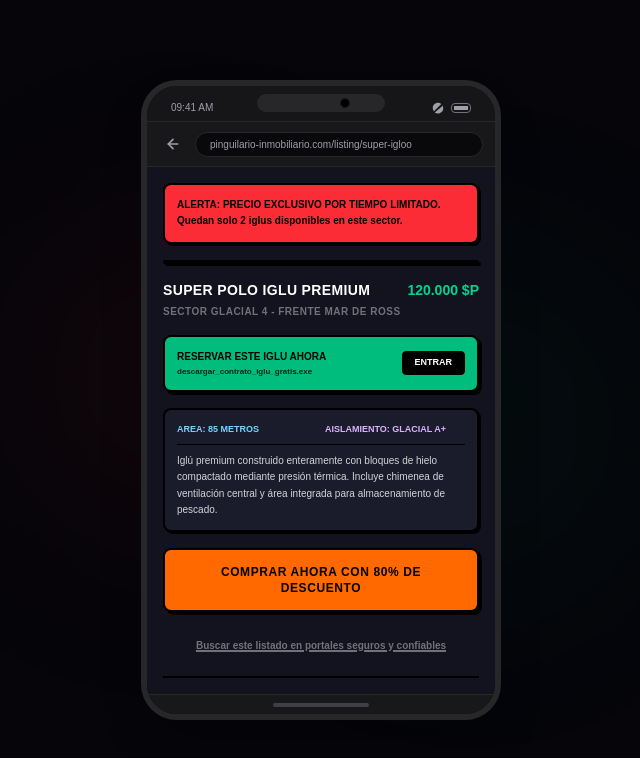
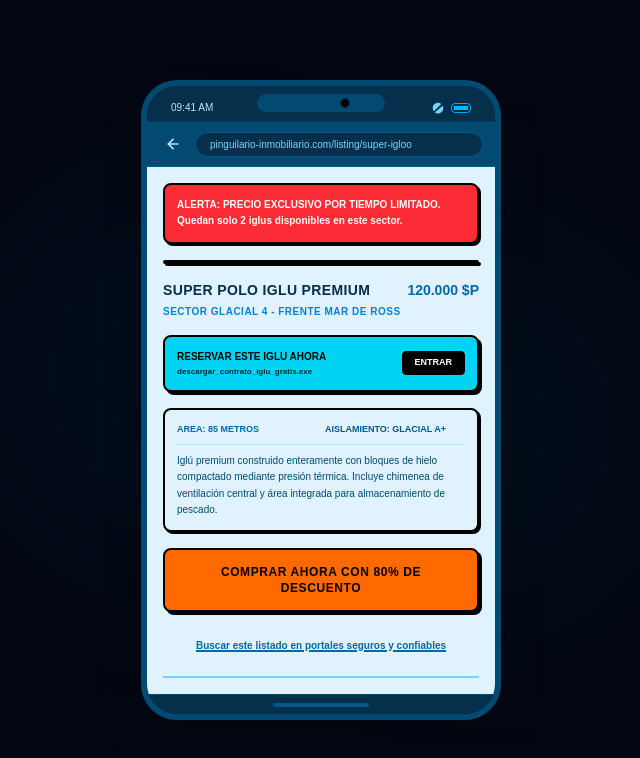
Before and after one commit to RealPingu/proyecto-memoria, a Next.js app: page /game/playground/scene/scene_14v2 in a window 1280 px wide. Shown: the top 758 px of the page, without its empty margins (319-959 px from the left). Built offline with nearby package versions, Linux system fonts and the light colour scheme.

Commit message:
style: aplicar paleta de colores azul-celeste polar y solucionar desborde en barra URL en mobile

```diff
--- a/app/game/playground/scene/scene_14v2/page.tsx
+++ b/app/game/playground/scene/scene_14v2/page.tsx
@@ -77,41 +77,41 @@ export default function Scene14v2PlaygroundPage() {
   };
 
   return (
-    <div className="h-[100dvh] w-full bg-[#05050a] text-zinc-200 flex items-center justify-center p-0 sm:p-4 font-sans overflow-hidden relative">
-      {/* Luces de fondo decorativas (Solo en desktop) */}
-      <div className="absolute top-1/4 left-1/4 w-[350px] h-[350px] bg-red-500/5 rounded-full blur-[100px] pointer-events-none sm:block hidden" />
-      <div className="absolute bottom-1/4 right-1/4 w-[350px] h-[350px] bg-emerald-500/5 rounded-full blur-[100px] pointer-events-none sm:block hidden" />
+    <div className="h-[100dvh] w-full bg-[#030712] text-zinc-100 flex items-center justify-center p-0 sm:p-4 font-sans overflow-hidden relative">
+      {/* Luces de fondo decorativas de tono ártico */}
+      <div className="absolute top-1/4 left-1/4 w-[350px] h-[350px] bg-sky-500/5 rounded-full blur-[100px] pointer-events-none sm:block hidden" />
+      <div className="absolute bottom-1/4 right-1/4 w-[350px] h-[350px] bg-cyan-500/5 rounded-full blur-[100px] pointer-events-none sm:block hidden" />
 
       {/* ==========================================
           MARCO DEL TELÉFONO DE CAMO (MOBILE-FIRST)
           ========================================== */}
-      <div className="relative w-full h-[100dvh] sm:h-[640px] sm:max-w-[360px] bg-zinc-950 border-0 sm:border-[6px] sm:border-zinc-800 sm:rounded-[36px] shadow-2xl flex flex-col overflow-hidden shrink-0">
+      <div className="relative w-full h-[100dvh] sm:h-[640px] sm:max-w-[360px] bg-sky-950 border-0 sm:border-[6px] sm:border-sky-900 sm:rounded-[36px] shadow-2xl flex flex-col overflow-hidden shrink-0">
 
         {/* Notch / Cámara del teléfono (Solo desktop) */}
-        <div className="absolute top-2 left-1/2 -translate-x-1/2 w-32 h-4.5 bg-zinc-800 rounded-full z-30 sm:flex hidden items-center justify-center">
-          <div className="w-2.5 h-2.5 bg-black rounded-full ml-12 border border-zinc-900" />
+        <div className="absolute top-2 left-1/2 -translate-x-1/2 w-32 h-4.5 bg-sky-900 rounded-full z-30 sm:flex hidden items-center justify-center">
+          <div className="w-2.5 h-2.5 bg-black rounded-full ml-12 border border-sky-950" />
         </div>
 
         {/* Barra de Estado del Sistema (Solo desktop) */}
-        <div className="h-9 bg-zinc-900/90 flex justify-between items-center px-6 text-[10px] font-mono text-zinc-400 select-none shrink-0 pt-2 z-20 border-b border-zinc-800 sm:flex hidden">
+        <div className="h-9 bg-sky-950 flex justify-between items-center px-6 text-[10px] font-mono text-sky-200 select-none shrink-0 pt-2 z-20 border-b border-sky-900/60 sm:flex hidden">
           <span>09:41 AM</span>
           <div className="flex items-center gap-1.5">
-            <svg className="w-3.5 h-3.5 fill-current text-zinc-400" viewBox="0 0 24 24">
+            <svg className="w-3.5 h-3.5 fill-current text-sky-300" viewBox="0 0 24 24">
               <path d="M12 3c-4.97 0-9 4.03-9 9 0 2.12.74 4.07 1.97 5.61L17.61 4.97C16.07 3.74 14.12 3 12 3zm7.61 5.39L6.39 19.61C7.93 20.84 9.88 21.6 12 21.6c4.97 0 9-4.03 9-9 0-2.12-.74-4.07-1.97-5.61z" />
             </svg>
-            <div className="w-5 h-2.5 border border-zinc-500 rounded-sm p-0.5 flex items-center">
-              <div className="w-3.5 h-full bg-zinc-400 rounded-2xs" />
+            <div className="w-5 h-2.5 border border-sky-500 rounded-sm p-0.5 flex items-center">
+              <div className="w-3.5 h-full bg-sky-400 rounded-2xs" />
             </div>
           </div>
         </div>
 
-        {/* Barra de Navegación del Navegador (Simulada) */}
-        <div className="bg-zinc-900 px-3 py-2 border-b border-zinc-800 flex flex-col gap-1.5 shrink-0 z-20 pt-3 sm:pt-2">
-          <div className="flex items-center gap-2">
+        {/* Barra de Navegación del Navegador (Simulada, solucionado el desborde con min-w-0 y shrink-0) */}
+        <div className="bg-sky-900 px-3 py-2 border-b border-sky-800 flex flex-col gap-1.5 shrink-0 z-20 pt-3 sm:pt-2">
+          <div className="flex items-center gap-2 min-w-0 w-full">
             {/* Botón Atrás (Opción 3) */}
             <button
               onClick={handleExitClick}
-              className="p-1.5 text-zinc-400 hover:text-white transition rounded active:bg-zinc-800"
+              className="p-1.5 text-sky-200 hover:text-white transition rounded active:bg-sky-800 shrink-0"
               title="Volver y buscar en otra página de confianza"
             >
               <svg className="w-4 h-4 stroke-current" viewBox="0 0 24 24" fill="none" strokeWidth="2.5" strokeLinecap="round" strokeLinejoin="round">
@@ -121,35 +121,35 @@ export default function Scene14v2PlaygroundPage() {
             </button>
 
             {/* Input URL */}
-            <div className="flex-1 bg-zinc-950 border border-zinc-800 rounded-full px-3.5 py-1 text-[10px] font-mono text-zinc-400 flex items-center justify-between select-none">
-              <span className="truncate text-zinc-400">pinguilario-inmobiliario.com/listing/super-igloo</span>
+            <div className="flex-1 min-w-0 bg-sky-950 border border-sky-800 rounded-full px-3.5 py-1 text-[10px] font-mono text-sky-300 flex items-center justify-between select-none">
+              <span className="truncate text-sky-300 block w-full">pinguilario-inmobiliario.com/listing/super-igloo</span>
             </div>
           </div>
         </div>
 
         {/* ==========================================
-            ÁREA DE CONTENIDO WEB AUTOCONTENIDO (MOCKUP WEB)
+            ÁREA DE CONTENIDO WEB - PALETA POLAR CELESTE/AZUL
             ========================================== */}
-        <div className="flex-1 bg-[#12131e] overflow-y-auto custom-scrollbar p-4 flex flex-col gap-4 relative select-none">
+        <div className="flex-1 bg-[#e0f2fe] overflow-y-auto custom-scrollbar p-4 flex flex-col gap-4 relative select-none">
 
-          {/* Alerta de urgencia falsa (Estilo caricaturesco plano) */}
-          <div className="bg-red-500 text-black border-2 border-black p-3 rounded-lg text-[10px] leading-relaxed font-bold shadow-[2px_2px_0px_rgba(0,0,0,1)]">
+          {/* Alerta de urgencia falsa (Estilo caricaturesco polar) */}
+          <div className="bg-red-500 text-white border-2 border-black p-3 rounded-lg text-[10px] leading-relaxed font-bold shadow-[2px_2px_0px_rgba(0,0,0,1)]">
             ALERTA: PRECIO EXCLUSIVO POR TIEMPO LIMITADO. Quedan solo 2 iglus disponibles en este sector.
           </div>
 
           {/* Galería de Fotos del Iglú */}
-          <div className="relative w-full aspect-video bg-sky-950 border-2 border-black rounded-lg overflow-hidden group shadow-[2px_2px_0px_rgba(0,0,0,1)]">
+          <div className="relative w-full aspect-video bg-sky-900 border-2 border-black rounded-lg overflow-hidden group shadow-[2px_2px_0px_rgba(0,0,0,1)]">
             <svg viewBox="0 0 100 60" className="w-full h-full p-2">
               <circle cx="10" cy="10" r="0.4" fill="#fff" opacity="0.8" />
               <circle cx="85" cy="15" r="0.5" fill="#fff" opacity="0.6" />
-              <rect x="0" y="45" width="100" height="15" fill="#1e293b" />
-              <path d="M 25,45 A 20,20 0 0,1 65,45 Z" fill="#e2e8f0" stroke="#000" strokeWidth="1.2" />
-              <path d="M 30,35 Q 45,38 60,35 M 35,27 Q 45,30 55,27" stroke="#94a3b8" strokeWidth="0.8" fill="none" />
+              <rect x="0" y="45" width="100" height="15" fill="#0c4a6e" />
+              <path d="M 25,45 A 20,20 0 0,1 65,45 Z" fill="#f0f9ff" stroke="#000" strokeWidth="1.2" />
+              <path d="M 30,35 Q 45,38 60,35 M 35,27 Q 45,30 55,27" stroke="#0284c7" strokeWidth="0.8" fill="none" />
               <path d="M 40,45 A 8,8 0 0,1 50,45 Z" fill="#0f172a" stroke="#000" strokeWidth="1.2" />
               <circle cx="80" cy="18" r="4.5" fill="#fef08a" stroke="#000" strokeWidth="1" />
             </svg>
 
-            {/* Banner publicitario DISFRAZADO (Estilo plano y caricaturesco) */}
+            {/* Banner publicitario DISFRAZADO (Celeste/Amarillo llamativo) */}
             <button
               onClick={() => handleIncorrectClick('Planos de descarga')}
               className="absolute top-2 right-2 bg-yellow-400 hover:bg-yellow-300 text-black text-[9px] font-black px-2 py-1 border-2 border-black rounded shadow-[2px_2px_0px_rgba(0,0,0,1)] active:translate-x-[2px] active:translate-y-[2px] active:shadow-none transition-all"
@@ -161,22 +161,22 @@ export default function Scene14v2PlaygroundPage() {
           {/* Información del Listado */}
           <div className="space-y-1">
             <div className="flex justify-between items-start">
-              <h2 className="text-sm font-black text-white tracking-wide uppercase">
+              <h2 className="text-sm font-black text-sky-950 tracking-wide uppercase">
                 Super Polo Iglu Premium
               </h2>
-              <span className="text-emerald-400 font-mono font-black text-sm">
+              <span className="text-sky-700 font-mono font-black text-sm">
                 120.000 $P
               </span>
             </div>
-            <p className="text-[10px] text-zinc-500 font-bold uppercase tracking-wider">
+            <p className="text-[10px] text-sky-600 font-bold uppercase tracking-wider">
               Sector Glacial 4 - Frente Mar de Ross
             </p>
           </div>
 
-          {/* TRAMPA 1: Banner estilo paso siguiente (Caricaturesco y colorido) */}
+          {/* TRAMPA 1: Banner estilo paso siguiente (Celeste vibrante) */}
           <div
             onClick={() => handleIncorrectClick('Contrato ejecutable')}
-            className="border-2 border-black bg-emerald-500 text-black p-3 rounded-lg flex items-center justify-between cursor-pointer hover:bg-emerald-400 transition shadow-[3px_3px_0px_rgba(0,0,0,1)] active:translate-x-[2px] active:translate-y-[2px] active:shadow-none"
+            className="border-2 border-black bg-cyan-400 text-black p-3 rounded-lg flex items-center justify-between cursor-pointer hover:bg-cyan-300 transition shadow-[3px_3px_0px_rgba(0,0,0,1)] active:translate-x-[2px] active:translate-y-[2px] active:shadow-none"
           >
             <div className="text-left space-y-0.5">
               <div className="text-[10px] font-black uppercase">RESERVAR ESTE IGLU AHORA</div>
@@ -188,17 +188,17 @@ export default function Scene14v2PlaygroundPage() {
           </div>
 
           {/* Detalles Técnicos */}
-          <div className="bg-[#1b1c2b] border-2 border-black rounded-lg p-3 text-[10px] space-y-2 leading-relaxed text-zinc-300 shadow-[2px_2px_0px_rgba(0,0,0,1)]">
-            <div className="grid grid-cols-2 gap-2 border-b border-black pb-2 font-bold uppercase text-[9px]">
-              <div className="text-sky-300">Area: 85 metros</div>
-              <div className="text-purple-300">Aislamiento: Glacial A+</div>
+          <div className="bg-sky-100 border-2 border-black rounded-lg p-3 text-[10px] space-y-2 leading-relaxed text-sky-950 shadow-[2px_2px_0px_rgba(0,0,0,1)]">
+            <div className="grid grid-cols-2 gap-2 border-b border-sky-200 pb-2 font-bold uppercase text-[9px]">
+              <div className="text-sky-700">Area: 85 metros</div>
+              <div className="text-sky-800">Aislamiento: Glacial A+</div>
             </div>
-            <p>
+            <p className="text-sky-900">
               Iglú premium construido enteramente con bloques de hielo compactado mediante presión térmica. Incluye chimenea de ventilación central y área integrada para almacenamiento de pescado.
             </p>
           </div>
 
-          {/* TRAMPA 2: Botón de Compra Directo Engañoso (Caricaturesco, sin emojis) */}
+          {/* TRAMPA 2: Botón de Compra Directo Engañoso (Naranja contrastante) */}
           <button
             onClick={() => handleIncorrectClick('Compra directa descuento')}
             className="w-full bg-orange-500 hover:bg-orange-400 text-black font-black py-3.5 px-4 border-2 border-black rounded-lg text-xs tracking-wider shadow-[3px_3px_0px_rgba(0,0,0,1)] active:translate-x-[2px] active:translate-y-[2px] active:shadow-none transition-all uppercase text-center"
@@ -206,11 +206,11 @@ export default function Scene14v2PlaygroundPage() {
             COMPRAR AHORA CON 80% DE DESCUENTO
           </button>
 
-          {/* Enlace secundario (Opción 3) */}
+          {/* Enlace de escape (Opción 3) */}
           <div className="text-center py-1">
             <button
               onClick={handleExitClick}
-              className="text-[10px] text-zinc-500 hover:text-red-400 font-bold transition underline decoration-2"
+              className="text-[10px] text-sky-700 hover:text-sky-900 font-bold transition underline decoration-2"
             >
               Buscar este listado en portales seguros y confiables
             </button>
@@ -219,15 +219,15 @@ export default function Scene14v2PlaygroundPage() {
           {/* ==========================================
               BOTÓN LEGÍTIMO ESCONDIDO (Opción 2)
               ========================================== */}
-          <div className="mt-auto pt-4 border-t-2 border-black flex justify-between items-center gap-3">
+          <div className="mt-auto pt-4 border-t-2 border-sky-300 flex justify-between items-center gap-3">
             <div className="flex flex-col">
-              <span className="text-[8px] uppercase tracking-wider text-zinc-500 font-bold">Reserva Oficial</span>
-              <span className="text-[10px] text-zinc-300 font-mono font-bold">Pinguilario S.A.</span>
+              <span className="text-[8px] uppercase tracking-wider text-sky-600 font-bold">Reserva Oficial</span>
+              <span className="text-[10px] text-sky-900 font-mono font-bold">Pinguilario S.A.</span>
             </div>
-            {/* Botón correcto: simple, sobrio, grisáceo plano */}
+            {/* Botón correcto: simple, sobrio, grisáceo/azul oscuro plano */}
             <button
               onClick={handleCorrectClick}
-              className="bg-zinc-800 border-2 border-black hover:bg-zinc-700 text-zinc-200 font-black py-2.5 px-4 rounded-lg text-[10px] tracking-wide shadow-[2px_2px_0px_rgba(0,0,0,1)] active:translate-x-[1px] active:translate-y-[1px] active:shadow-none transition-all uppercase"
+              className="bg-sky-800 border-2 border-black hover:bg-sky-700 text-zinc-100 font-black py-2.5 px-4 rounded-lg text-[10px] tracking-wide shadow-[2px_2px_0px_rgba(0,0,0,1)] active:translate-x-[1px] active:translate-y-[1px] active:shadow-none transition-all uppercase"
             >
               Proceder a la reserva estandar
             </button>
@@ -236,8 +236,8 @@ export default function Scene14v2PlaygroundPage() {
         </div>
 
         {/* Botón Home físico del teléfono (Solo desktop) */}
-        <div className="h-5 bg-zinc-900 sm:flex hidden items-center justify-center shrink-0 border-t border-zinc-800">
-          <div className="w-24 h-1 bg-zinc-700 rounded-full" />
+        <div className="h-5 bg-sky-950 sm:flex hidden items-center justify-center shrink-0 border-t border-sky-900">
+          <div className="w-24 h-1 bg-sky-800 rounded-full" />
         </div>
 
       </div>
```
Also changed, not shown: app/game/narrative/battle_1_mockup/page.tsx (+46 -46 lines).
